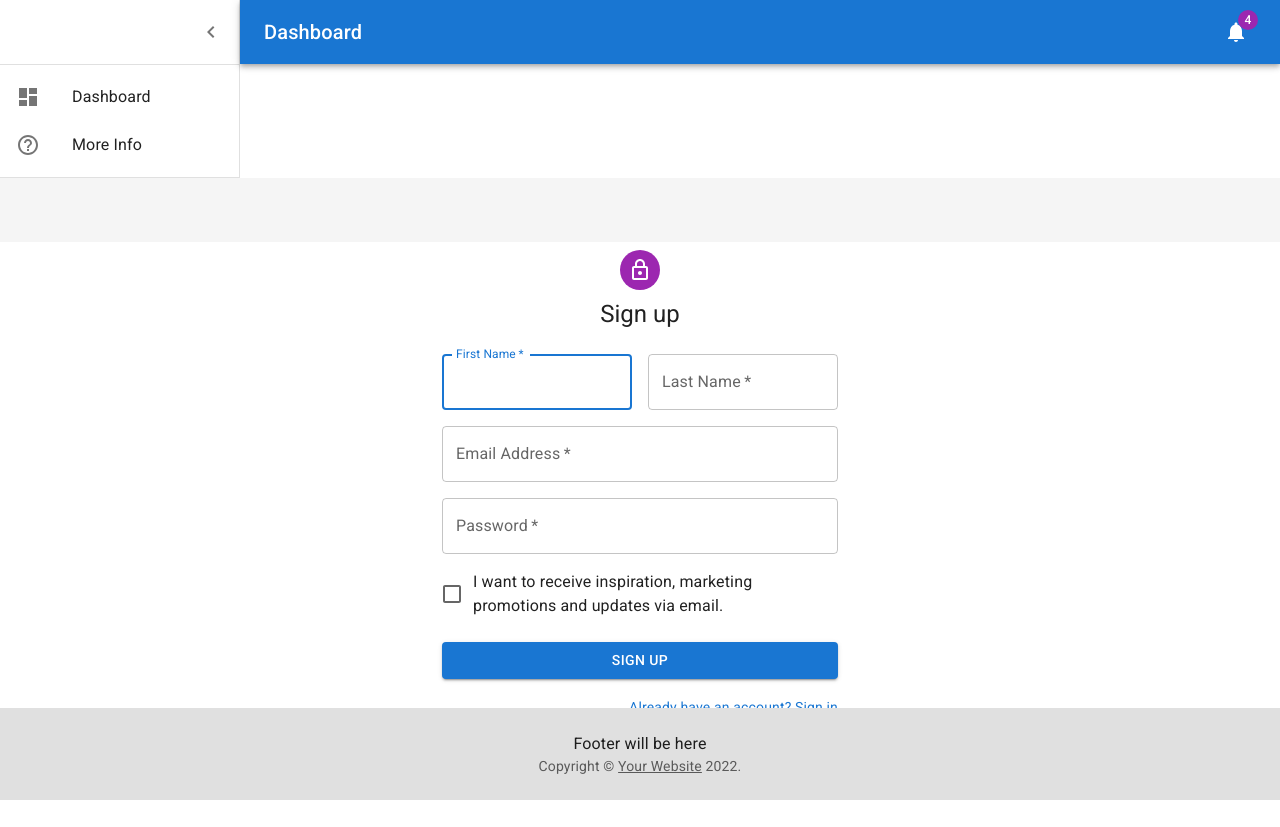
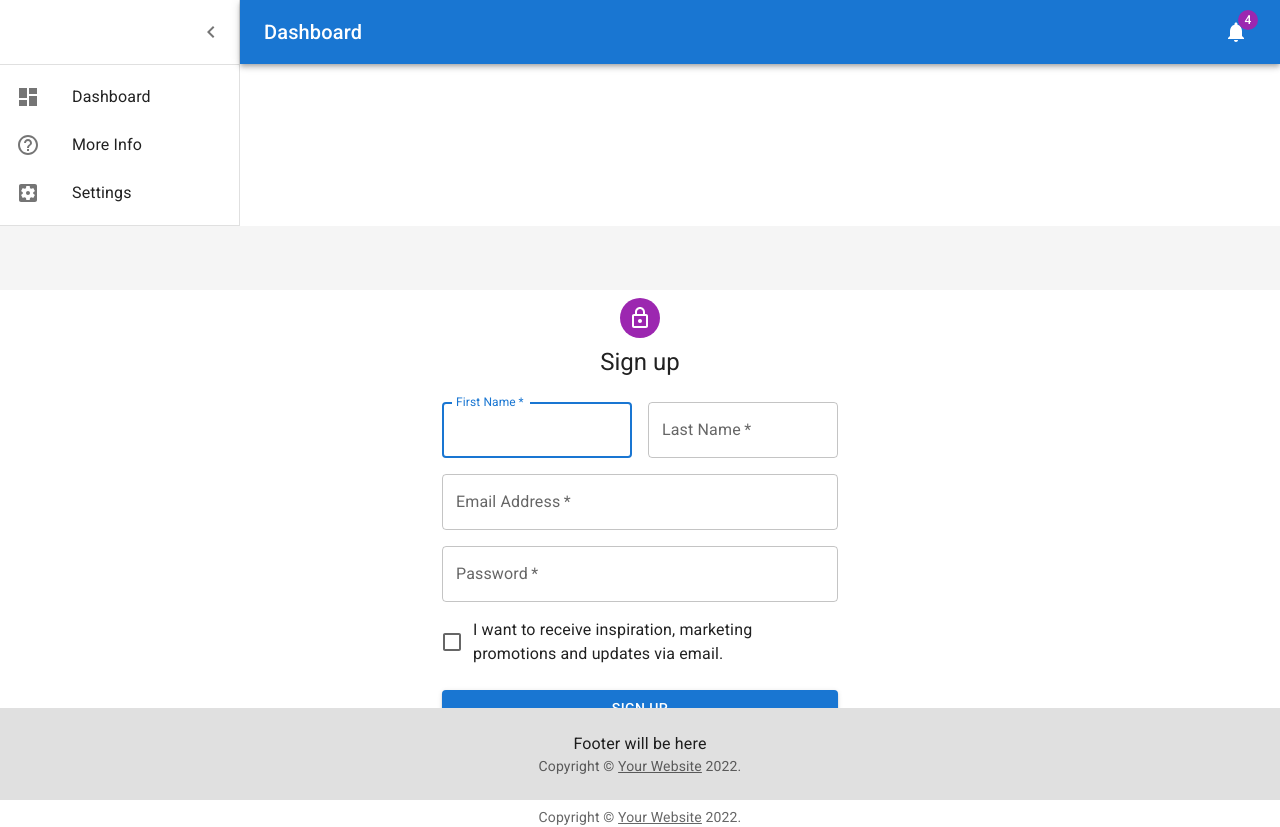
Before and after one commit to ollaikali/energyleakchecker, a React (Create React App) app: page /register in a window 1280 px wide. Before the commit the page ends 800 px from the top, so only its background shows below. Built offline with nearby package versions, Linux system fonts and the light colour scheme.

Commit message:
settings added to the drawer

```diff
--- a/src/Components/NavBar.js
+++ b/src/Components/NavBar.js
@@ -22,6 +22,7 @@ import {
 } from '@mui/material'
 import HelpOutlineIcon from '@mui/icons-material/HelpOutline'
 import {Link as ReactLink} from "react-router-dom";
+import SettingsApplicationsIcon from '@mui/icons-material/SettingsApplications';
 
 const drawerWidth = 240
 
@@ -78,6 +79,11 @@ const drawerElements = [
   {
     text: 'More Info',
     iconName: <HelpOutlineIcon />,
+    path: '/login',
+  },
+  {
+    text: 'Settings',
+    iconName: <SettingsApplicationsIcon />,
     path: '/login',
   },
 ]
```
